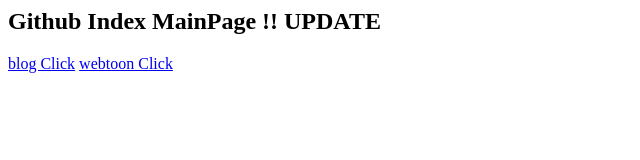
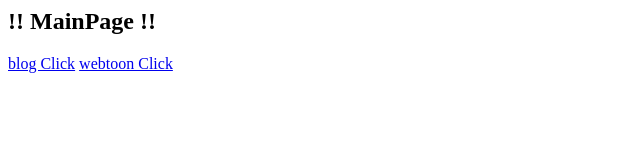
Before and after one commit to dustndus8/gitupdate, a plain HTML site: page index.html in a window 1280 px wide. Shown: the whole page, without its empty margins (0-640 px from the left). Drawn offline with Linux system fonts and the light colour scheme.

Commit message:
Update index.html

```diff
--- a/index.html
+++ b/index.html
@@ -1,3 +1,3 @@
-<h2>Github Index MainPage !! UPDATE</h2>
+<h2>!! MainPage !!</h2>
 <a href="http://211.183.3.103/blog">blog Click</a>
 <a href="http://211.183.3.103/webtoon">webtoon Click</a>
```
